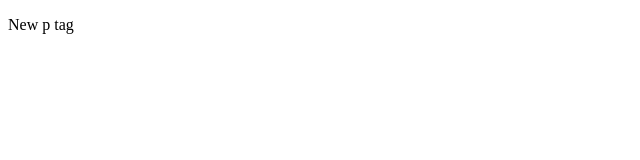
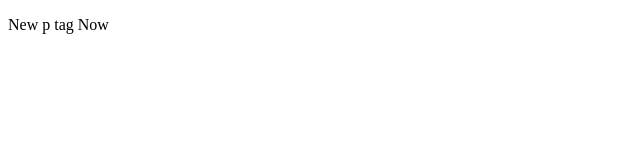
Before and after one commit to MohsinulIslam/mohsinislearning, a plain HTML site: page index.html in a window 1280 px wide. Shown: the full height of the page, 0-640 px from the left. Drawn offline with Linux system fonts and the light colour scheme.

```diff
--- a/index.html
+++ b/index.html
@@ -3,7 +3,7 @@
  <head> </head>
 <body>
 <p>
-       New p tag
+       New p tag Now
 </p>
 </body>
 </html>
```
